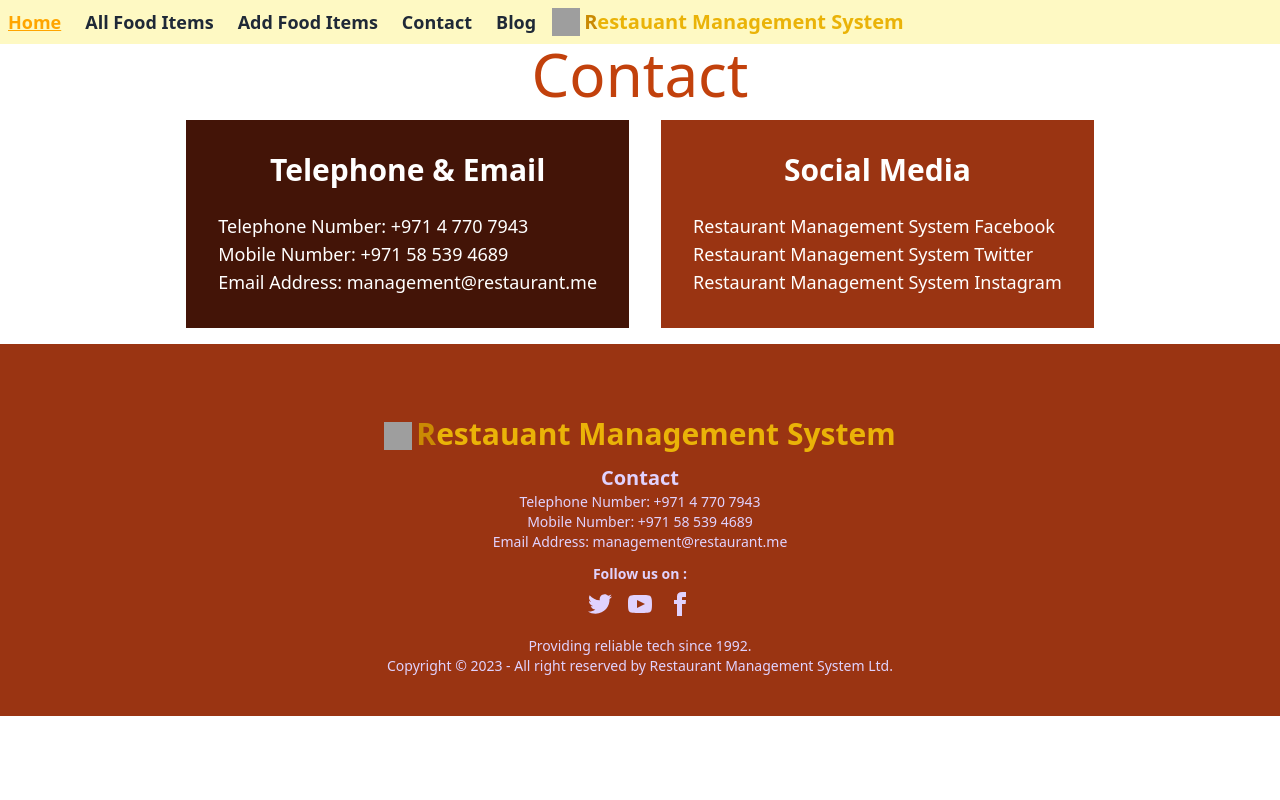
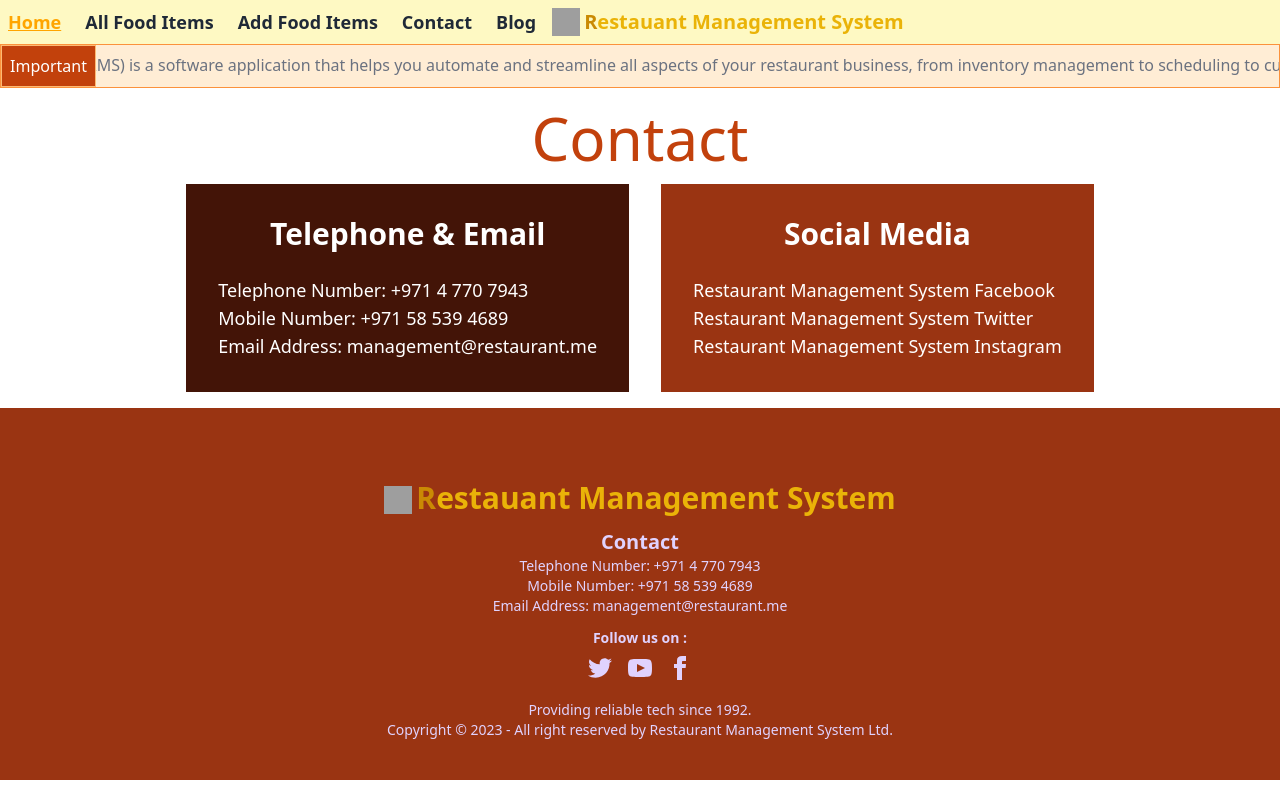
Before and after one commit to iamtomal/restaurant-management-system-client-side, a React (Vite) app: page / in a window 1280 px wide. Built offline with nearby package versions, Linux system fonts and the light colour scheme; grey boxes are pictures that could not be loaded.

Commit message:
create marquee inn header section of home page

```diff
--- a/package.json
+++ b/package.json
@@ -15,6 +15,7 @@
     "match-sorter": "^6.3.1",
     "react": "^18.2.0",
     "react-dom": "^18.2.0",
+    "react-fast-marquee": "^1.6.2",
     "react-router-dom": "^6.18.0",
     "sort-by": "^1.2.0"
   },
--- a/src/Pages/Contact/Contact.jsx
+++ b/src/Pages/Contact/Contact.jsx
@@ -2,21 +2,17 @@ import Aos from "aos";
 import "aos/dist/aos.css";
 import { useEffect } from "react";
 
-
 const Contact = () => {
-  useEffect(()=>{
+  useEffect(() => {
     Aos.init();
-},[])
-
+  }, []);
 
   return (
     <div>
-
       <p className=" font-concert text-center text-6xl text-orange-700">
         Contact
       </p>
       <div className="flex flex-col lg:flex-row md:flex-row-reverse justify-center md:gap-6 lg:gap-8 ">
-
         <div
           className="my-4"
           data-aos="fade-right"
@@ -24,25 +20,15 @@ const Contact = () => {
           data-aos-easing="ease-in-sine"
         >
           <div className=" text-white p-8 bg-orange-950">
-  <p className="text-3xl font-semibold text-center">Telephone & Email</p>
-  <p className="text-lg mt-6">
-  Telephone Number:  +971 4 770 7943
+            <p className="text-3xl font-semibold text-center">
+              Telephone & Email
             </p>
+            <p className="text-lg mt-6">Telephone Number: +971 4 770 7943</p>
 
-  <p className="text-lg">
-Mobile Number:  +971 58 539 4689
-  </p>
+            <p className="text-lg">Mobile Number: +971 58 539 4689</p>
 
-  <p className="text-lg">
-Email Address:  management@restaurant.me
-  </p>
-
-
+            <p className="text-lg">Email Address: management@restaurant.me</p>
           </div>
-
-
-
-
         </div>
         <div
           className="my-4"
@@ -51,26 +37,15 @@ Email Address:  management@restaurant.me
           data-aos-easing="ease-in-sine"
         >
           <div className=" text-white p-8 bg-orange-800">
-  <p className="text-3xl font-semibold text-center">Social Media
-</p>
+            <p className="text-3xl font-semibold text-center">Social Media</p>
             <p className="text-lg mt-6">
               Restaurant Management System Facebook
             </p>
 
-  <p className="text-lg">
-  Restaurant Management System Twitter
-  </p>
+            <p className="text-lg">Restaurant Management System Twitter</p>
 
-  <p className="text-lg">
-  Restaurant Management System Instagram
-  </p>
-
-
+            <p className="text-lg">Restaurant Management System Instagram</p>
           </div>
-
-
-
-
         </div>
       </div>
     </div>
--- a/src/Pages/Home/Home.jsx
+++ b/src/Pages/Home/Home.jsx
@@ -1,8 +1,10 @@
 import Contact from "../Contact/Contact";
+import Marque from "../Marquee/Marquee";
 
 const Home = () => {
     return (
         <div>
+            <Marque></Marque>
             <Contact></Contact>
         </div>
     );
--- /dev/null
+++ b/src/Pages/Marquee/Marquee.jsx
@@ -0,0 +1,12 @@
+import Marquee from "react-fast-marquee";
+
+const Marque = () => {
+    return (
+        <div className="flex border border-orange-400 bg-orange-100 mb-5 overflow-hidden">
+            <p className="border border-orange-300 bg-orange-700 text-white p-2 font-concert ">Important</p>
+            <p className="font-medium text-gray-500 py-2"><Marquee> A restaurant management system (RMS) is a software application that helps you automate and streamline all aspects of your restaurant business, from inventory management to scheduling to customer service. A good RMS can save you time, money, and headaches, and help you improve your bottom line.</Marquee></p>
+        </div>
+    );
+};
+
+export default Marque;
```
Also changed, not shown: 1 other file (tests, documents, lock files or other folders). Lines whose indentation alone changed are shown as unchanged.
